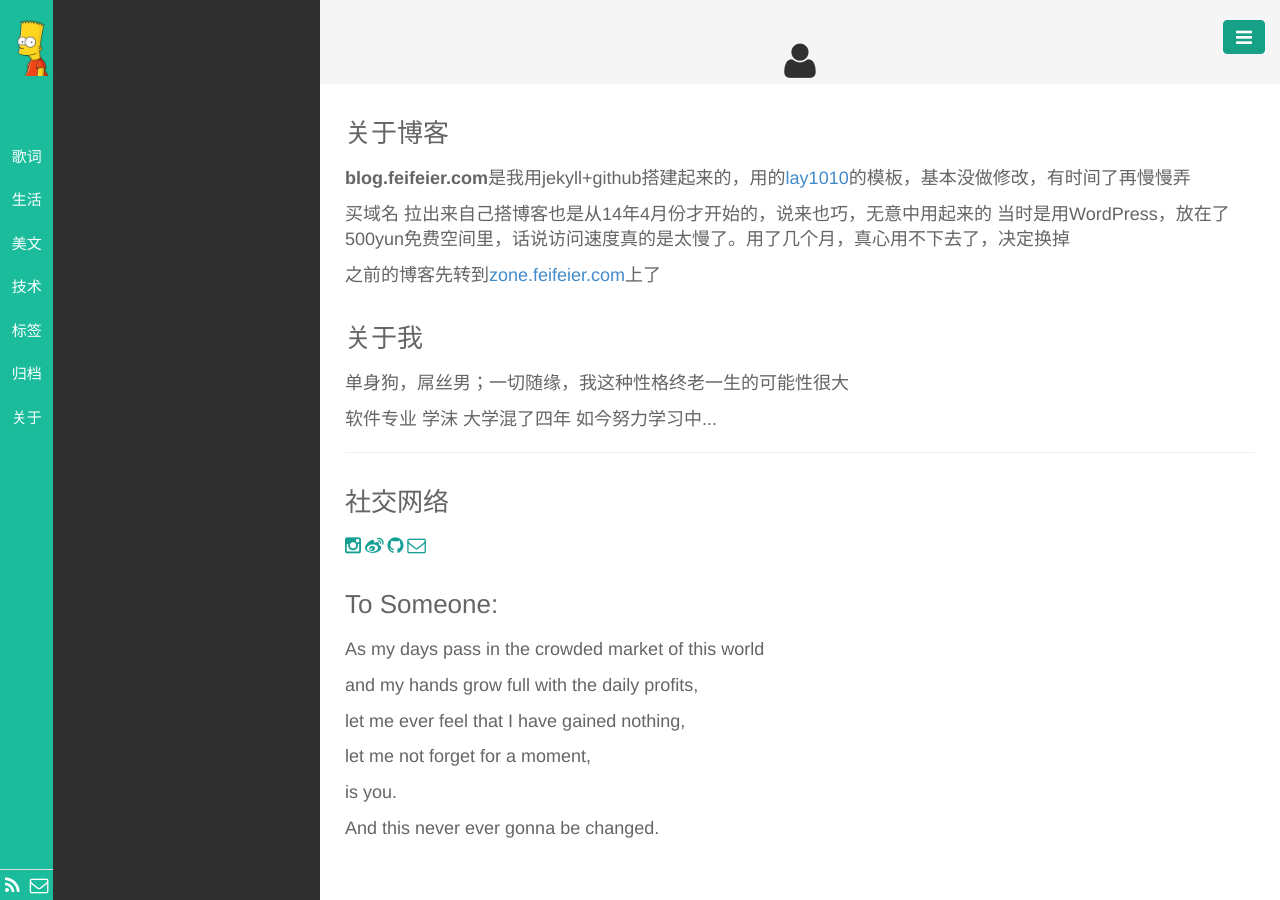
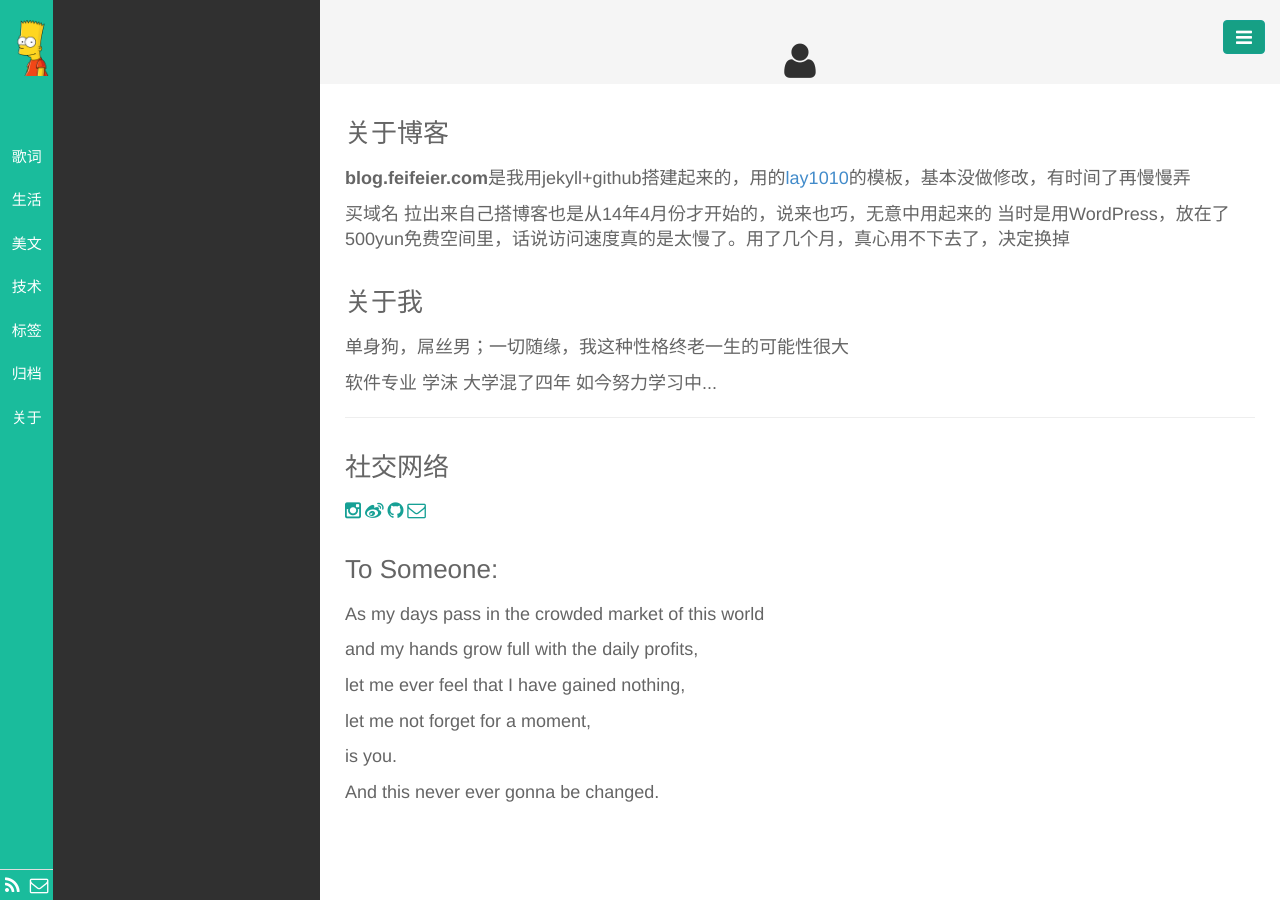
Before and after one commit to feifeierchampy/feifeierchampy.github.io, a Jekyll site: the page built from pages/about.html, in a window 1280 px wide. Built offline with Jekyll 4.4.1, drawn with Linux system fonts in a browser that asks for light colours; nearby versions of some CDN libraries; library files that are not in the unit come from our copies; Markdown is read by kramdown in place of the engine named in the settings; comment, search, counter and statistics services are not loaded.

Commit message:
Update about.html

```diff
--- a/pages/about.html
+++ b/pages/about.html
@@ -6,8 +6,8 @@ titlename: 关于
 <h3>关于博客</h3>
 <p style=font-size:18px><B>blog.feifeier.com</B>是我用jekyll+github搭建起来的，用的<a href="https://github.com/lay1010/lay1010.github.io" target="_blank">lay1010</a>的模板，基本没做修改，有时间了再慢慢弄</p>
 <p style=font-size:18px>买域名 拉出来自己搭博客也是从14年4月份才开始的，说来也巧，无意中用起来的 当时是用WordPress，放在了500yun免费空间里，话说访问速度真的是太慢了。用了几个月，真心用不下去了，决定换掉</p>
-<p style=font-size:18px>之前的博客先转到<a href="http://zone.feifeier.com" target="_blank">zone.feifeier.com</a>上了</p>
-
+<!--p style=font-size:18px>之前的博客先转到<a href="http://zone.feifeier.com" target="_blank">zone.feifeier.com</a>上了</p>
+-->
 
 <h3>关于我</h3>
 <p style=font-size:18px>单身狗，屌丝男；一切随缘，我这种性格终老一生的可能性很大</p>
```
